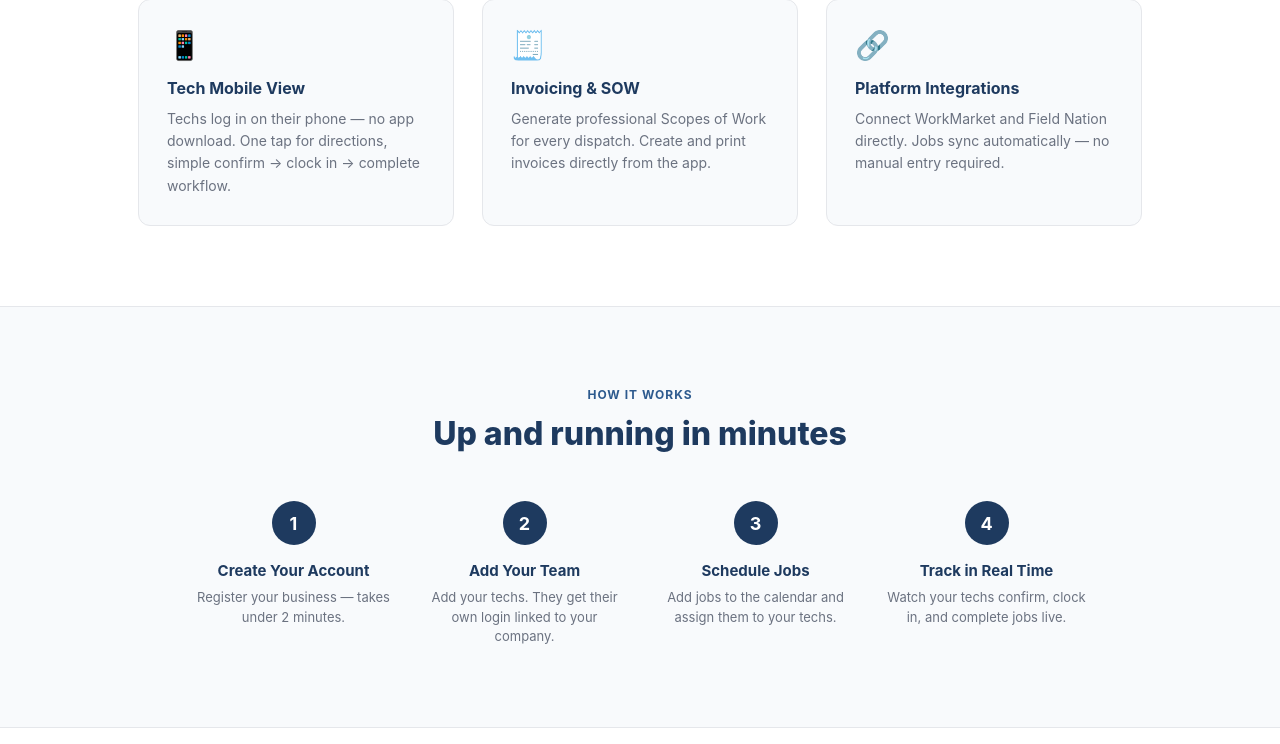
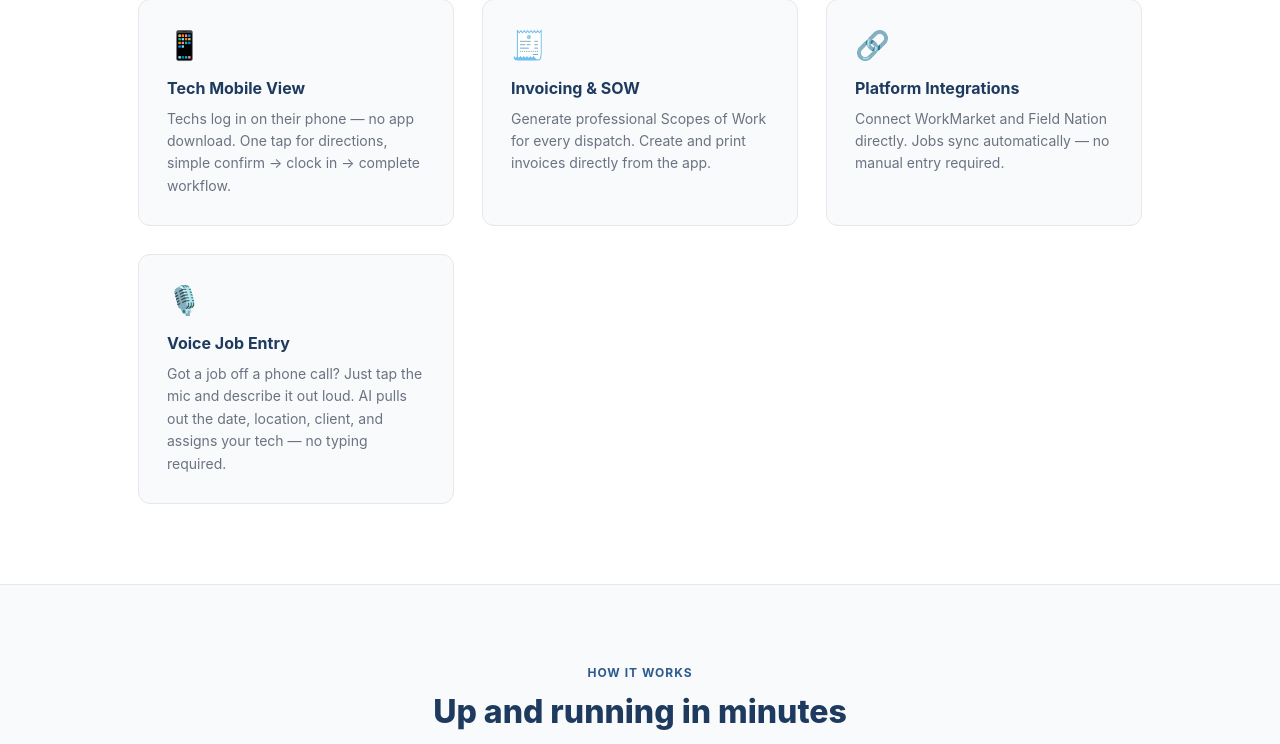
Before and after one commit to fj8b85t9g6-blip/fieldbase, a Flask app: page / in a window 1280 px wide. Shown: the part 1281-2025 px from the top of the page. Run offline with Flask 3, Linux system fonts and the light colour scheme.

Commit message:
Landing page: add Voice Job Entry feature card

```diff
--- a/frontend/templates/landing.html
+++ b/frontend/templates/landing.html
@@ -178,6 +178,11 @@
       <h3>Platform Integrations</h3>
       <p>Connect WorkMarket and Field Nation directly. Jobs sync automatically — no manual entry required.</p>
     </div>
+    <div class="feature-card">
+      <div class="feature-icon">🎙️</div>
+      <h3>Voice Job Entry</h3>
+      <p>Got a job off a phone call? Just tap the mic and describe it out loud. AI pulls out the date, location, client, and assigns your tech — no typing required.</p>
+    </div>
   </div>
 </div>
 
```
